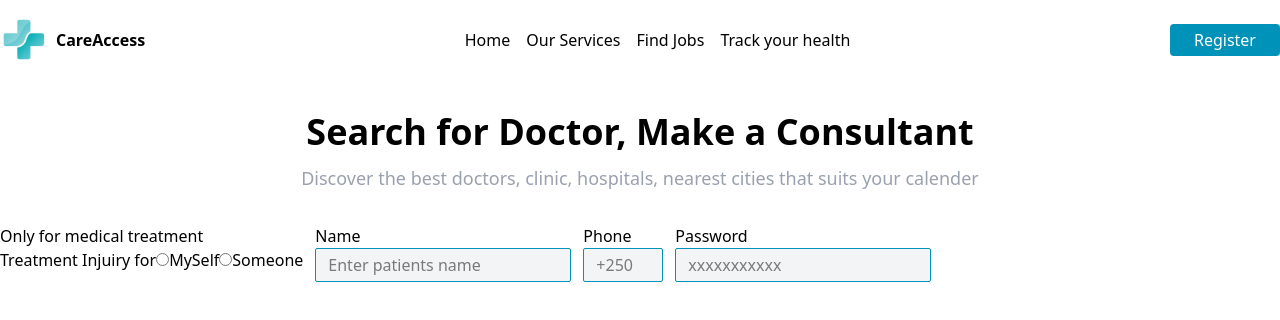
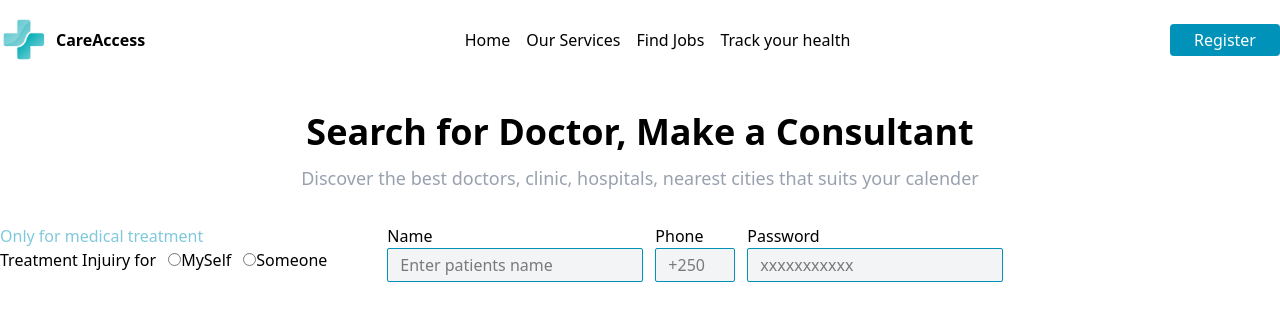
Before and after one commit to gloriaumutoni/AccessCare-Frontend, a React (Vite) app: page / in a window 1280 px wide. Shown: the top 320 px of the page. Built offline with nearby package versions, Linux system fonts and the light colour scheme.

Commit message:
styles: separate elements

```diff
--- a/src/components/InputForm.tsx
+++ b/src/components/InputForm.tsx
@@ -1,3 +1,4 @@
+// import Button from "./Button"
 import Input from "./Input"
 
 function InputForm() {
@@ -21,6 +22,7 @@ function InputForm() {
         type="password"
         placeholder="xxxxxxxxxxx"
       />
+      {/* <Button className="w-3xs">Submit</Button> */}
     </form>
   )
 }
--- a/src/components/PersonalInformation.tsx
+++ b/src/components/PersonalInformation.tsx
@@ -3,9 +3,11 @@ import InputForm from "./InputForm"
 function PersonalInformation() {
   return (
     <div className="flex gap-3">
-      <div>
-        <p>Only for medical treatment</p>
-        <fieldset className="flex">
+      <div className="pr-12 ">
+        <p className="text-primary-400/50 font-medium">
+          Only for medical treatment
+        </p>
+        <div className="flex gap-3">
           <p>Treatment Injuiry for</p>
           <label>
             <input type="radio" value="option1" name="options" />
@@ -15,7 +17,7 @@ function PersonalInformation() {
             <input type="radio" value="option2" name="options" />
             Someone
           </label>
-        </fieldset>
+        </div>
       </div>
       <InputForm />
     </div>
```
